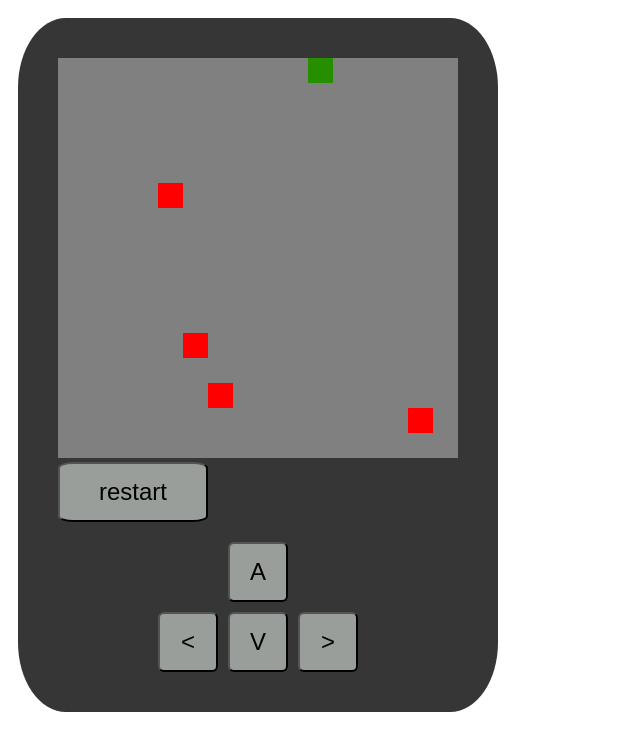
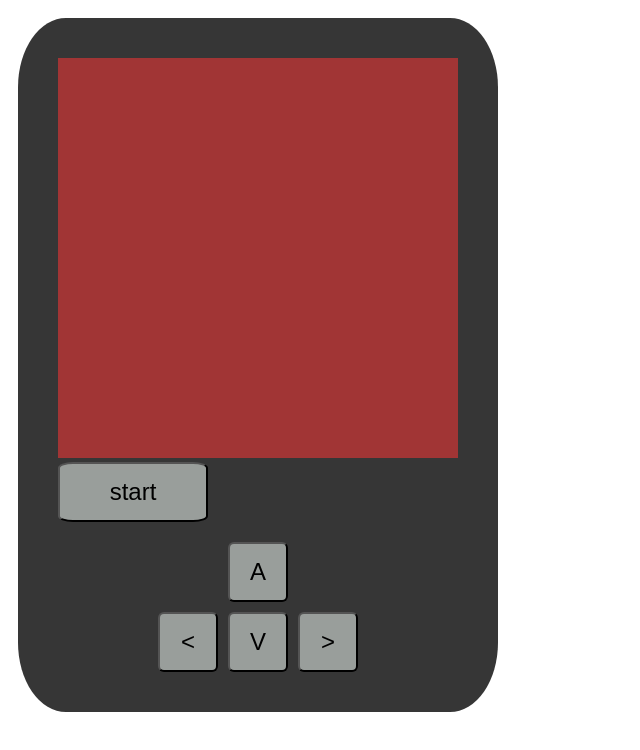
Before and after one commit to martinmal562/snake, a plain HTML site: page index.html in a window 1280 px wide. Shown: the whole page, without its empty margins (0-640 px from the left). Drawn offline with Linux system fonts and the light colour scheme.

Commit message:
added wait for click start

```diff
--- a/index.html
+++ b/index.html
@@ -10,7 +10,7 @@
     <div class="snake">
         <canvas id="field" width="400" height="400"></canvas>
         <br>
-        <button onclick="restart()" class="restart">restart</button>
+        <button onclick="restart()" class="restart" id="restart">start</button>
 
         <div class="controls">
             <button onclick="keypress('w')" class="button up">A</button>
--- a/script.js
+++ b/script.js
@@ -1,5 +1,6 @@
 let field = document.getElementById("field");
 let drawing = field.getContext("2d");
+let restartb = document.getElementById("restart")
 
 document.onkeydown = function(event){keypress(event.key)}
 
@@ -28,7 +29,7 @@
 let direction = ">";
 let px = 0;
 let py = 0;
-let alive = true;
+let alive = false;
 
 function keypress (kdir) {
     if (kdir === "w"){
@@ -186,10 +187,10 @@
 
     for (let i = 0; i < 4; i++){
         jablicko()
+    restartb.innerHTML = "restart";
     }
 }
 
-restart();
 setInterval(function(){
     if (alive){
         alive = move();
```
